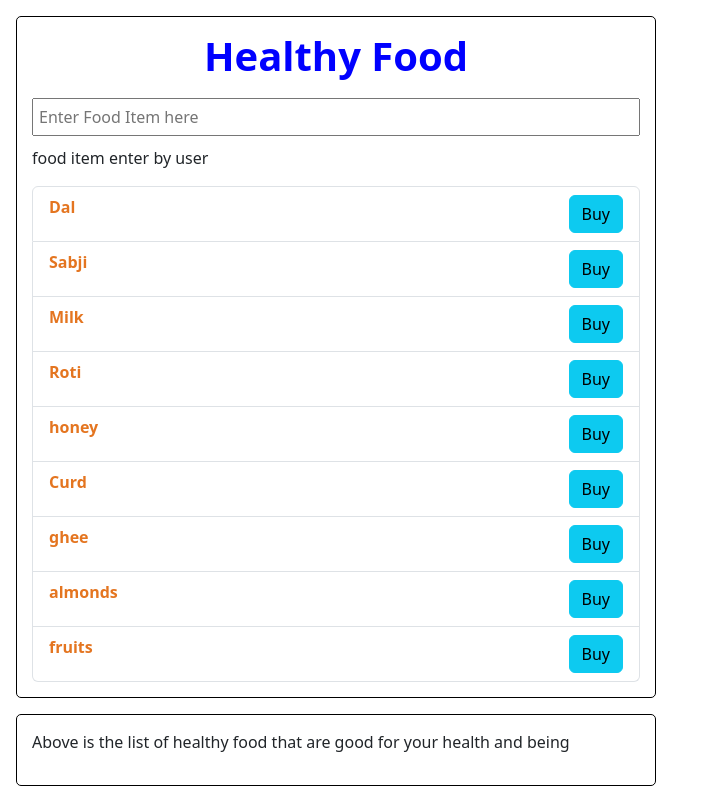
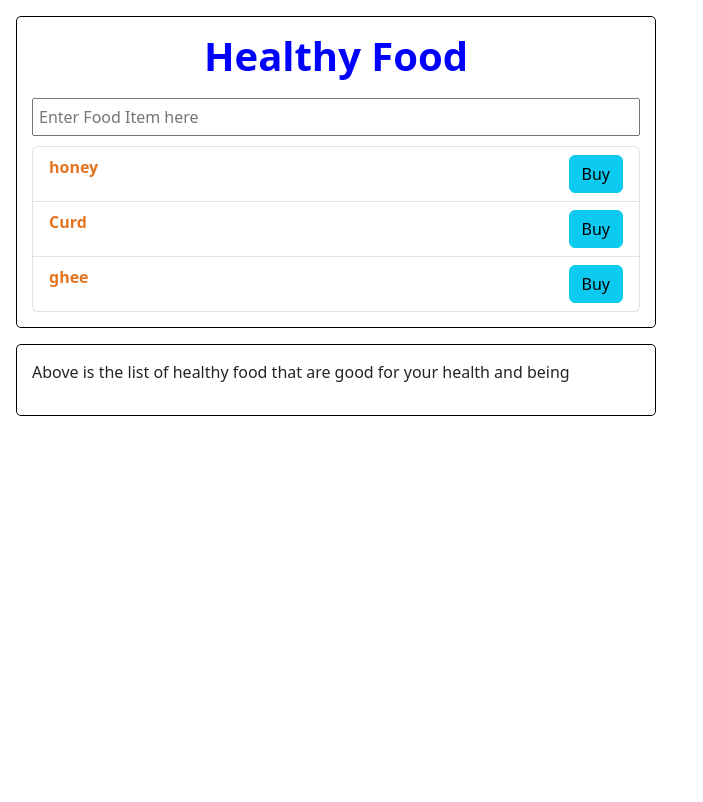
Before and after one commit to dg-codingbapunu/first-react-code, a React (Vite) app in the folder fragment/: page / in a window 1280 px wide. Shown: the whole page, without its empty margins (0-703 px from the left). Built offline with nearby package versions, Linux system fonts and the light colour scheme.

Commit message:
state management hooks

```diff
--- a/fragment/src/App.jsx
+++ b/fragment/src/App.jsx
@@ -8,20 +8,11 @@ import { useState } from "react";
 
 function App() {
   // let foodItem = [];
-  let foodItem = [
-    "Dal",
-    "Sabji",
-    "Milk",
-    "Roti",
-    "honey",
-    "Curd",
-    "ghee",
-    "almonds",
-    "fruits",
-  ];
-  let textStateArr = useState("food item enter by user");
+
+  let textStateArr = useState();
   let textToShow = textStateArr[0];
   let setTextState = textStateArr[1];
+  let [foodItem, setFoodItem] = useState(["honey", "Curd", "ghee"]);
 
   const handleOnChange = (event) => {
     console.log(event.target.value);
@@ -35,7 +26,7 @@ function App() {
 
         <ErrorMessage items={foodItem}></ErrorMessage>
         <FoodInput handleOnChange={handleOnChange}></FoodInput>
-        <p>{textToShow}</p>
+
         <FoodItems items={foodItem}></FoodItems>
       </Container>
       <Container>
--- a/fragment/src/FoodInput.jsx
+++ b/fragment/src/FoodInput.jsx
@@ -5,7 +5,7 @@ let FoodInput = ({ handleOnChange }) => {
       type="text"
       placeholder="Enter Food Item here"
       className={styles.Input}
-      onChange={handleOnChange}
+      onKeyDown={handleOnChange}
     ></input>
   );
 };
```
